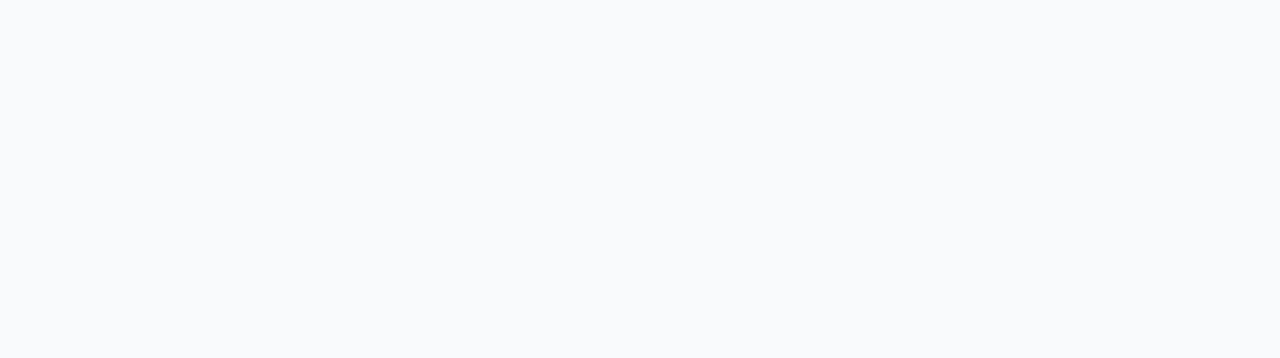
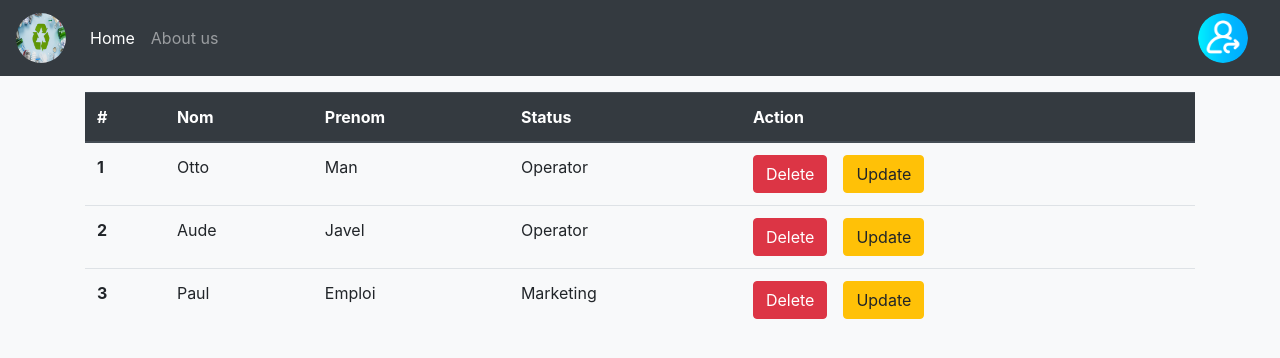
Before and after one commit to James-Laurino/Analyse-projet, an Angular app: page /Employe in a window 1280 px wide. Before the commit this address led to /. Shown: the top 358 px of the page. Built offline with nearby package versions, Linux system fonts and the light colour scheme.

Commit message:
ajout employe view

```diff
--- a/src/app/Login/Login.component.html
+++ b/src/app/Login/Login.component.html
@@ -8,7 +8,7 @@
   <form>
     <div class="form-group">
       <label for="exampleInputEmail1">Email address</label>
-      <input type="email" class="form-control" id="exampleInputEmail1" aria-describedby="emailHelp" placeholder="Enter email">
+      <input type="email" (keyup)="onKey($event)" class="form-control" id="exampleInputEmail1" aria-describedby="emailHelp" placeholder="Enter email">
     </div>
     <div class="form-group">
       <label for="exampleInputPassword1">Password</label>
--- a/src/app/Login/Login.component.ts
+++ b/src/app/Login/Login.component.ts
@@ -8,15 +8,32 @@ import { ActivatedRoute, Router } from "@angular/router";
 export class LoginComponent implements OnInit
 {
 
+  email:any = ''
+
   constructor(private route: ActivatedRoute, private router: Router  )
   {}
 
 
   ngOnInit(): void {
   }
+
+  onKey(event:any)
+  {
+    this.email = event.target.value;
+  }
+
   getAccess()
   {
-    localStorage.setItem('Name', 'Billy');
-    this.router.navigate(['']);
+    if(this.email == 'admin@admin.be')
+    {
+      localStorage.setItem('Name', 'Admin');
+      this.router.navigate(['']);
+    }
+    else
+    {
+      localStorage.setItem('Name', 'Billy');
+      this.router.navigate(['']);
+    }
+
   }
 }
--- a/src/app/app-routing.module.ts
+++ b/src/app/app-routing.module.ts
@@ -11,6 +11,8 @@ import { LogoutComponent } from './logout/Logout.component';
 import { DashbordComponent } from './dashbord/dashbord.component';
 import { InfoComponent } from './info/info.component';
 import { EntryComponent } from './entry/entry.component';
+import { ClientComponent } from './clients/client.component';
+import { EmployeComponent } from './employe/employe.component';
 
 const routes: Routes = [
   {path:"", component:HomeComponent},
@@ -23,6 +25,8 @@ const routes: Routes = [
   {path:"Dashbord", component:DashbordComponent},
   {path:"Info", component:InfoComponent},
   {path:"Entry", component:EntryComponent},
+  {path:"Client", component:ClientComponent},
+  {path:"Employe", component:EmployeComponent},
 
 ];
 
--- a/src/app/app.module.ts
+++ b/src/app/app.module.ts
@@ -15,6 +15,8 @@ import { LogoutComponent } from './logout/Logout.component';
 import { DashbordComponent } from './dashbord/dashbord.component';
 import { InfoComponent } from './info/info.component';
 import { EntryComponent } from './entry/entry.component';
+import { ClientComponent } from './clients/client.component';
+import { EmployeComponent } from './employe/employe.component';
 
 
 @NgModule({
@@ -31,7 +33,9 @@ import { EntryComponent } from './entry/entry.component';
     LogoutComponent,
     InfoComponent,
     DashbordComponent,
-    EntryComponent
+    EntryComponent,
+    ClientComponent,
+    EmployeComponent
   ],
   imports: [
     BrowserModule,
--- /dev/null
+++ b/src/app/clients/client.component.html
@@ -0,0 +1,46 @@
+<navbar-app></navbar-app>
+<div class="mt-3 container d-flex justify-content-center">
+  <table class="table">
+    <thead class="thead-dark">
+      <tr>
+        <th scope="col">#</th>
+        <th scope="col">Nom</th>
+        <th scope="col">Prenom</th>
+        <th scope="col">Ville</th>
+        <th scope="col">Action</th>
+      </tr>
+    </thead>
+    <tbody>
+      <tr *ngIf="!delUser.includes(1)">
+        <th scope="row">1</th>
+        <td>Otto</td>
+        <td>Man</td>
+        <td>Bruxelles</td>
+        <td>
+            <button (click)="del(1)" class="btn btn-danger mr-3">Delete</button>
+            <button class="btn btn-warning">Update</button>
+        </td>
+      </tr>
+      <tr *ngIf="!delUser.includes(2)">
+        <th scope="row">2</th>
+        <td>Aude</td>
+        <td>Javel</td>
+        <td>Wavre</td>
+        <td>
+          <button (click)="del(2)" class="btn btn-danger mr-3">Delete</button>
+          <button class="btn btn-warning">Update</button>
+      </td>
+      </tr>
+      <tr *ngIf="!delUser.includes(3)">
+        <th scope="row">3</th>
+        <td>Paul</td>
+        <td>Emploi</td>
+        <td>Genappe</td>
+        <td>
+          <button (click)="del(3)" class="btn btn-danger mr-3">Delete</button>
+          <button class="btn btn-warning">Update</button>
+      </td>
+      </tr>
+    </tbody>
+  </table>
+</div>
--- /dev/null
+++ b/src/app/clients/client.component.ts
@@ -0,0 +1,36 @@
+import { Component } from "@angular/core";
+import Swal from "sweetalert2";
+
+@Component({
+  selector:'client-app',
+  templateUrl:'client.component.html'
+})
+export class ClientComponent
+{
+  delUser:number[] = []
+
+  del(event:any)
+  {
+    Swal.fire({
+      title: 'Are you sure?',
+      text: "You won't be able to revert this!",
+      icon: 'warning',
+      showCancelButton: true,
+      confirmButtonColor: '#3085d6',
+      cancelButtonColor: '#d33',
+      confirmButtonText: 'Yes, delete it!'
+    }).then((result) =>
+    {
+      if (result.isConfirmed)
+      {
+        Swal.fire(
+          'Deleted!',
+          'Your Employee has been deleted.',
+          'success'
+        )
+
+        this.delUser.push(event)
+      }
+    })
+  }
+}
--- /dev/null
+++ b/src/app/employe/employe.component.html
@@ -0,0 +1,46 @@
+<navbar-app></navbar-app>
+<div class="mt-3 container d-flex justify-content-center">
+  <table class="table">
+    <thead class="thead-dark">
+      <tr>
+        <th scope="col">#</th>
+        <th scope="col">Nom</th>
+        <th scope="col">Prenom</th>
+        <th scope="col">Status</th>
+        <th scope="col">Action</th>
+      </tr>
+    </thead>
+    <tbody>
+      <tr *ngIf="!delUser.includes(1)">
+        <th scope="row">1</th>
+        <td>Otto</td>
+        <td>Man</td>
+        <td>Operator</td>
+        <td>
+            <button (click)="del(1)" class="btn btn-danger mr-3">Delete</button>
+            <button class="btn btn-warning">Update</button>
+        </td>
+      </tr>
+      <tr *ngIf="!delUser.includes(2)">
+        <th scope="row">2</th>
+        <td>Aude</td>
+        <td>Javel</td>
+        <td>Operator</td>
+        <td>
+          <button (click)="del(2)" class="btn btn-danger mr-3">Delete</button>
+          <button class="btn btn-warning">Update</button>
+      </td>
+      </tr>
+      <tr *ngIf="!delUser.includes(3)">
+        <th scope="row">3</th>
+        <td>Paul</td>
+        <td>Emploi</td>
+        <td>Marketing</td>
+        <td>
+          <button (click)="del(3)" class="btn btn-danger mr-3">Delete</button>
+          <button class="btn btn-warning">Update</button>
+      </td>
+      </tr>
+    </tbody>
+  </table>
+</div>
--- /dev/null
+++ b/src/app/employe/employe.component.ts
@@ -0,0 +1,36 @@
+import { Component } from "@angular/core";
+import Swal from "sweetalert2";
+
+@Component({
+  selector:"employee-app",
+  templateUrl:'employe.component.html'
+})
+export class EmployeComponent
+{
+  delUser:number[] = []
+
+  del(event:any)
+  {
+    Swal.fire({
+      title: 'Are you sure?',
+      text: "You won't be able to revert this!",
+      icon: 'warning',
+      showCancelButton: true,
+      confirmButtonColor: '#3085d6',
+      cancelButtonColor: '#d33',
+      confirmButtonText: 'Yes, delete it!'
+    }).then((result) =>
+    {
+      if (result.isConfirmed)
+      {
+        Swal.fire(
+          'Deleted!',
+          'Your Employee has been deleted.',
+          'success'
+        )
+
+        this.delUser.push(event)
+      }
+    })
+  }
+}
--- a/src/app/navbar/navbar.component.html
+++ b/src/app/navbar/navbar.component.html
@@ -25,14 +25,25 @@
           <a class="dropdown-item" [routerLink]="['/','stat']">General stat</a>
         </div>
       </li>
+      <li *ngIf="adminlc" class="nav-item dropdown">
+        <a class="nav-link dropdown-toggle" href="#" role="button" data-toggle="dropdown" aria-expanded="false">
+          Menu
+        </a>
+        <div class="dropdown-menu">
+          <a class="dropdown-item" [routerLink]="['/','Client']">Info client</a>
+          <a class="dropdown-item" [routerLink]="['/','Employe']">Info employee</a>
+          <div class="dropdown-divider"></div>
+          <a class="dropdown-item" [routerLink]="['/','stat']">General stat</a>
+        </div>
+      </li>
     </ul>
     <form class="form-inline my-2 my-lg-0">
       <p class="my-2 my-sm-0 mr-3">
 
-        <a *ngIf="!lc" id="ins2" [routerLink]='["/", "Entry"]'>
+        <a *ngIf="!lc && !adminlc" id="ins2" [routerLink]='["/", "Entry"]'>
          <img id="inscription" class="rounded-circle" width="50px" height="50px" src="../../assets/img/referer.png" >
         </a>
-        <span *ngIf="lc" id="ins2">
+        <span *ngIf="lc || adminlc" id="ins2">
           <div class="container d-flex justify-content-center">
             <div class="d-flex flex-column">
               <div>
--- a/src/app/navbar/navbar.component.ts
+++ b/src/app/navbar/navbar.component.ts
@@ -8,9 +8,11 @@ import { Component, ElementRef, OnInit } from "@angular/core";
 export class NavbarComponent implements OnInit
 {
   lc:boolean = false
+  adminlc:boolean = false
   ngOnInit(): void
   {
     this.lc = localStorage.getItem('Name') == 'Billy'
+    this.adminlc = localStorage.getItem('Name') == 'Admin'
   }
 
 }
```
